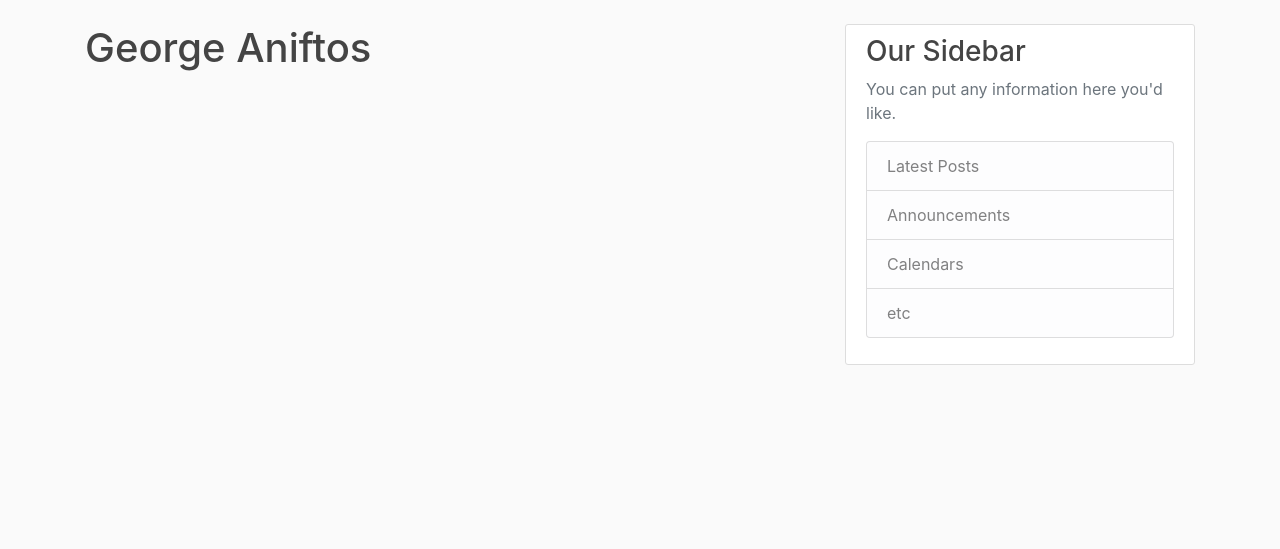
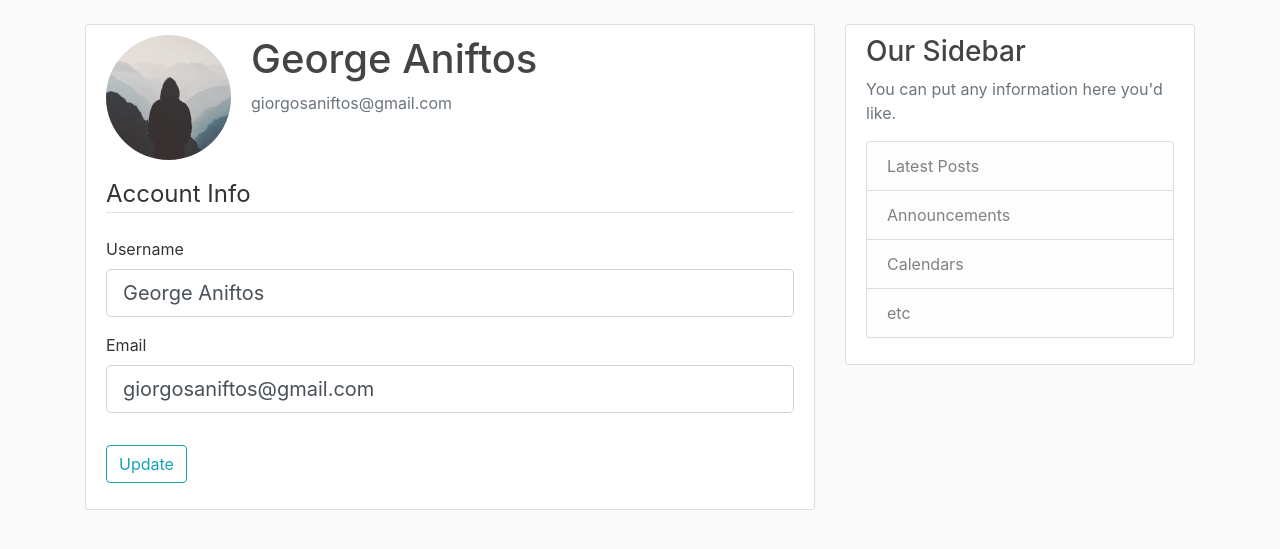
Before and after one commit to aniftos/flask, a Flask app: page /account in a window 1280 px wide. Shown: the part 56-605 px from the top of the page. Run offline with Flask 2, Linux system fonts and the light colour scheme; a user stored in the database is signed in; some libraries are stand-ins or nearby versions.

Commit message:
user account update capabilities

```diff
--- a/flaskblog/forms.py
+++ b/flaskblog/forms.py
@@ -1,4 +1,5 @@
 from flask_wtf import FlaskForm
+from flask_login import current_user
 from wtforms import StringField, PasswordField, SubmitField, BooleanField
 from wtforms.validators import DataRequired, Length, Email, EqualTo, ValidationError
 from flaskblog.models import User
@@ -31,3 +32,23 @@ class LoginForm(FlaskForm):
                             validators=[DataRequired()])
     remember = BooleanField('Remember me')
     submit = SubmitField('Login')
+
+
+class UpdateAccountForm(FlaskForm):
+    username = StringField('Username',
+                            validators = [DataRequired(), Length(min=2,max=20)])
+    email = StringField("Email",
+                            validators=[DataRequired(), Email()])
+    submit = SubmitField('Update')
+
+    def validate_username(self, username): #thats the format for validation
+        if username.data != current_user.username:
+            user = User.query.filter_by(username = username.data).first()
+            if user:
+                raise ValidationError('That username is taken. Please choose a different one.')
+
+    def validate_email(self, email): #thats the format for validation
+        if email.data != current_user.email:
+            user = User.query.filter_by(email = email.data).first()
+            if user:
+                raise ValidationError('That email is taken. Please choose a different one.')
--- a/flaskblog/routes.py
+++ b/flaskblog/routes.py
@@ -1,6 +1,6 @@
 from flask import render_template, url_for, flash, redirect, request
 from flaskblog import app, db, bcrypt
-from flaskblog.forms import RegistrationForm, LoginForm
+from flaskblog.forms import RegistrationForm, LoginForm, UpdateAccountForm
 from flaskblog.models import User, Post
 from flask_login import login_user, current_user, logout_user, login_required
 
@@ -66,7 +66,19 @@ def logout():
     return redirect(url_for('home'))
 
 
-@app.route('/account')
+@app.route('/account', methods = ['GET', 'POST'])
 @login_required #extention knows now that we need to logged in to access this route
 def account():
-    return render_template('account.html', title='Account')
+    form = UpdateAccountForm()
+    if form.validate_on_submit():
+        current_user.username = form.username.data
+        current_user.email = form.email.data
+        db.session.commit()
+        flash('Your account has been updated!', 'success')
+        return redirect(url_for('account'))
+    elif request.method == 'GET':
+        form.username.data = current_user.username
+        form.email.data = current_user.email
+    image_file = url_for('static', filename='profile_pics/' + current_user.image_file)
+    return render_template('account.html', title='Account',
+                            image_file = image_file, form=form)
--- a/flaskblog/templates/account.html
+++ b/flaskblog/templates/account.html
@@ -1,4 +1,47 @@
 {% extends "layout.html" %}
 {% block content %}
-    <h1>{{ current_user.username }}</h1>
+    <div class="content-section">
+        <div class="media">
+            <img class="rounded-circle account-img" src="{{ image_file }}">
+            <div class="media-body">
+                <h2 class="account-heading">{{ current_user.username }}</h2>
+                <p class="text-secondary">{{ current_user.email }}</p>
+            </div>
+        </div>
+            <form method="POST" action="">
+                {{ form.hidden_tag() }}
+                <fieldset class="form-group">
+                    <legend class="border-bottom mb-4">Account Info</legend>
+                    <div class = "form-group">
+                        {{ form.username.label(class="form-control-label") }}
+                        {% if form.username.errors %}
+                            {{ form.username(class="form-control form-control-lg is-invalid") }}
+                            <div class="invalid-feedback">
+                                {% for error in form.username.errors %}
+                                    <span> {{ error }} </span>
+                                {% endfor %}
+                            </div>
+                        {% else %}
+                            {{ form.username(class="form-control form-control-lg") }}
+                        {% endif %}
+                    </div>
+                    <div class = "form-group">
+                        {{ form.email.label(class="form-control-label") }}
+                        {% if form.email.errors %}
+                            {{ form.email(class="form-control form-control-lg is-invalid") }}
+                            <div class="invalid-feedback">
+                                {% for error in form.email.errors %}
+                                    <span> {{ error }} </span>
+                                {% endfor %}
+                            </div>
+                        {% else %}
+                            {{ form.email(class="form-control form-control-lg") }}
+                        {% endif %}
+                    </div>
+                </fieldset>
+                <div class="form-group">
+                    {{ form.submit(class="btn btn-outline-info") }}
+                </div>
+            </form>
+    </div>
 {% endblock content %}
```
Also changed, not shown: flaskblog/site.db, flaskblog/static/profile_pics/default.jpg (added).
